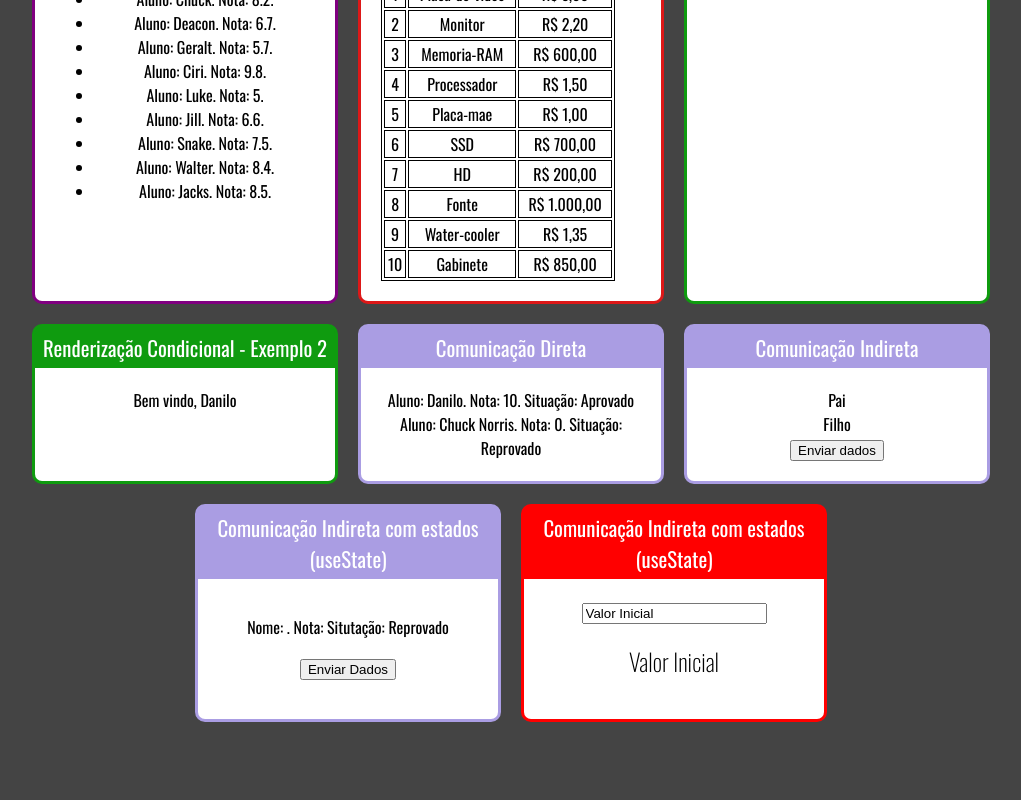
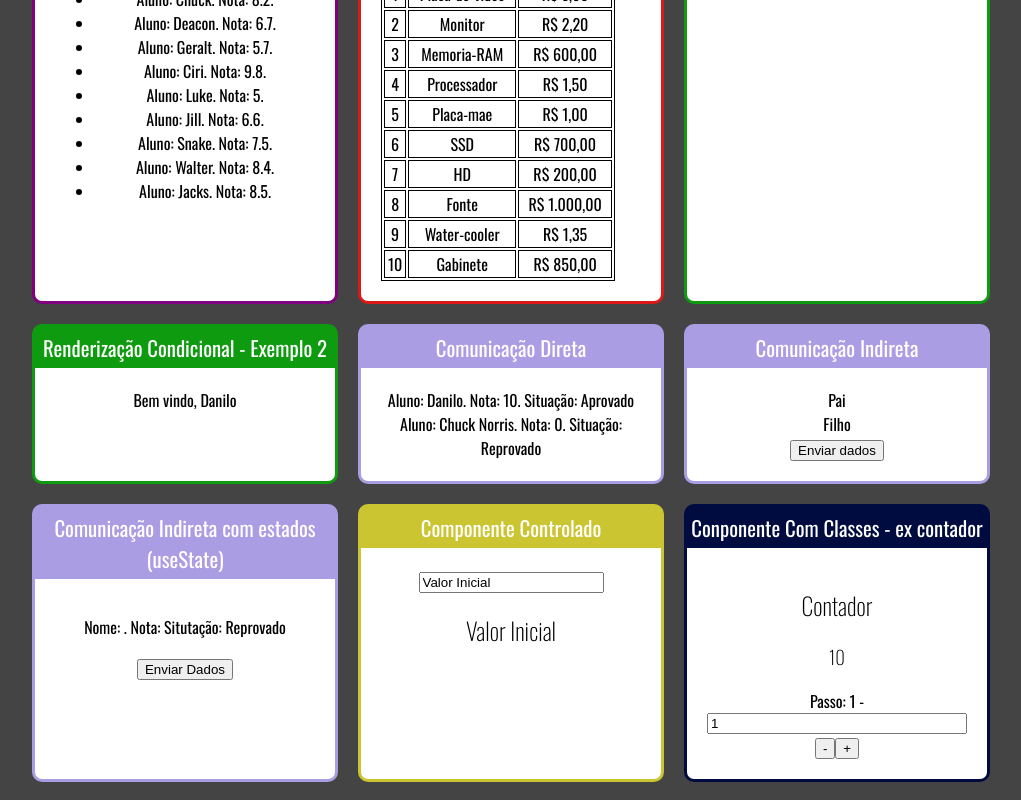
Before and after one commit to DaniloMelo/fundamentos-react, a React (Create React App) app: page / in a window 1280 px wide. Shown: the part 910-1710 px from the top of the page, without its empty margins (129-1150 px from the left). Before the commit the page ends 1650 px from the top, so only its background shows below. Built offline with nearby package versions, Linux system fonts and the light colour scheme.

Commit message:
Componentes com classe

```diff
--- a/src/App.jsx
+++ b/src/App.jsx
@@ -16,6 +16,7 @@ import ComunicacaoDireta from './components/comunicaoDiretaEIndireta/DiretaPai'
 import ComunicacaoIndireta from './components/comunicaoDiretaEIndireta/IndiretaPai'
 import ComponentesComEstado from './components/componentesComEstado/ComponentePai'
 import ComponenteControlado from './components/componenteControlado/Formulario'
+import Contador from './components/componentesComClasses/Contador'
 
 export default () => (
     (
@@ -79,8 +80,12 @@ export default () => (
                     <ComponentesComEstado />
                 </Card>
 
-                <Card titulo="Comunicação Indireta com estados (useState)" cor="">
+                <Card titulo="Componente Controlado" cor="#cac531">
                     <ComponenteControlado />
+                </Card>
+
+                <Card titulo="Conponente Com Classes - ex contador" cor="#000c40">
+                    <Contador valorInicial={10} />
                 </Card>
 
             </div>
--- /dev/null
+++ b/src/components/componentesComClasses/Contador.jsx
@@ -0,0 +1,77 @@
+import React, {Component} from 'react'
+import ContadorDisplay from './ContadorDisplay'
+import ContadorBtns from './ContadorBtns'
+import PassoForm from './PassoForm'
+class Contador extends Component {
+
+    state = {
+        valor: this.props.valorInicial,
+        passo: this.props.passoInicial || 1, // Podemos definir o valor da prop direto no statate como valor padrao, ou definir esse valor ao chamar o componente, como foi feito com a propriedade valorInicial.
+    }
+
+    inc = () => {
+        this.setState({
+            valor: this.state.valor + this.state.passo
+        })
+    }
+
+    dec = () => {
+        this.setState({
+            valor: this.state.valor - this.state.passo
+        })
+    }
+
+    // setPasso = (e) => {
+    //     this.setState({
+    //         passo: +e.target.value  // o tipo de e.target.value é strig. O + no inicio converte para int, evitando a concatenação.
+    //     })
+    // }
+    setPasso = (novoPasso) => {
+        this.setState({
+             passo: novoPasso
+        })
+    }
+
+
+
+    render(){
+        return(
+            <div>
+                <h2>Contador</h2>
+
+                {/* <h3>{this.state.valor}</h3> */}
+                <ContadorDisplay valor={this.state.valor} />
+
+                {/* <div style={{display: "flex", flexDirection: "column"}}>
+                    <label htmlFor="contador">Passo: {this.state.passo} - </label>
+                    <input type="number" id="contador" onChange={this.setPasso} value={this.state.passo}/>
+                </div> */}
+                <PassoForm passo={this.state.passo} setPasso={this.setPasso}/>
+
+                {/* <button onClick={this.decrementar}>-</button>
+                <button onClick={this.incrementar}>+</button> */}
+                <ContadorBtns incrementar={this.inc} decrementar={this.dec}/>
+            </div>
+        )
+    }
+}
+
+export default Contador
+
+
+
+
+/*
+
+    O método render vai exibir o conteúdo na tela com o jsx
+
+    Definimos o estado do componente através state que neste cenário é um objeto.
+    Dentro do state, definimos os valores que serao enviados para o render exibir na tela.
+    Os Valores tbm sao enviados via props em componentes de classe
+
+    Para alterar o stado, usamos o método setState do React
+    Importante: funcoes nomeadas dentro de classes, podem dar problema com o this, neste caso teremos que usar o bind para amarrar o this ao contexto correto.
+                Podemos resolver este problema usando funcoes arrow onde o contexto do this nao muda.
+
+    Obs. Os códigos comentados foram substituídos por componentes funcionais.
+*/
--- /dev/null
+++ b/src/components/componentesComClasses/ContadorBtns.jsx
@@ -0,0 +1,11 @@
+import React from 'react'
+
+export default props => {
+
+    return (
+        <div>
+            <button onClick={props.decrementar}>-</button>
+            <button onClick={props.incrementar}>+</button>
+        </div>
+    )
+}
--- /dev/null
+++ b/src/components/componentesComClasses/ContadorDisplay.jsx
@@ -0,0 +1,8 @@
+import React from 'react'
+
+export default props => {
+
+    return(
+        <h3>{props.valor}</h3>
+    )
+}
--- /dev/null
+++ b/src/components/componentesComClasses/PassoForm.jsx
@@ -0,0 +1,18 @@
+import React from 'react'
+
+export default props => {
+
+    return (
+
+        <div style={{ display: "flex", flexDirection: "column" }}>
+
+            <label htmlFor="contador">Passo: {props.passo} - </label>
+
+            <input type="number" id="contador" onChange={e => props.setPasso(+e.target.value)} value={props.passo} />
+
+
+        </div>
+    )
+}
+
+// o tipo de e.target.value é strig. O + no inicio converte para int, evitando a concatenação.
--- a/src/components/componentesComEstado/ComponentePai.jsx
+++ b/src/components/componentesComEstado/ComponentePai.jsx
@@ -4,8 +4,6 @@ import ComponenteFilho from './ComponenteFilho'
 export default props => {
     const [nome, setNome] = useState('')
     const [nota, setNota] = useState('')
-
-    console.log(typeof(useState))
 
     function callBack (nome, nota){
         setNome(nome)
--- a/src/components/layout/Card.jsx
+++ b/src/components/layout/Card.jsx
@@ -4,8 +4,8 @@ import React from 'react'
 export default props => {
 
     const cardColor = {
-        backgroundColor: props.cor || "#f00",
-        borderColor: props.cor || "#f00",
+        backgroundColor: props.cor || "#000",
+        borderColor: props.cor || "#000",
     }
 
     return (
```
